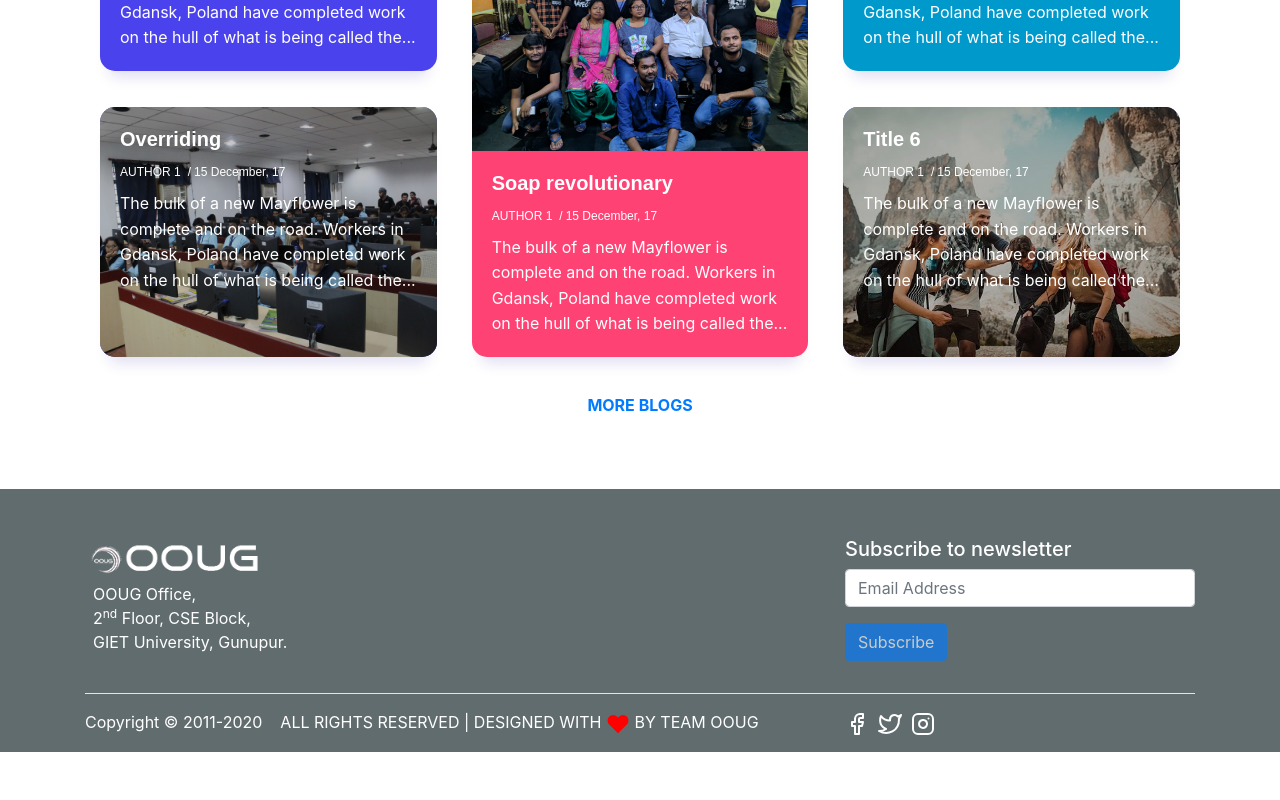
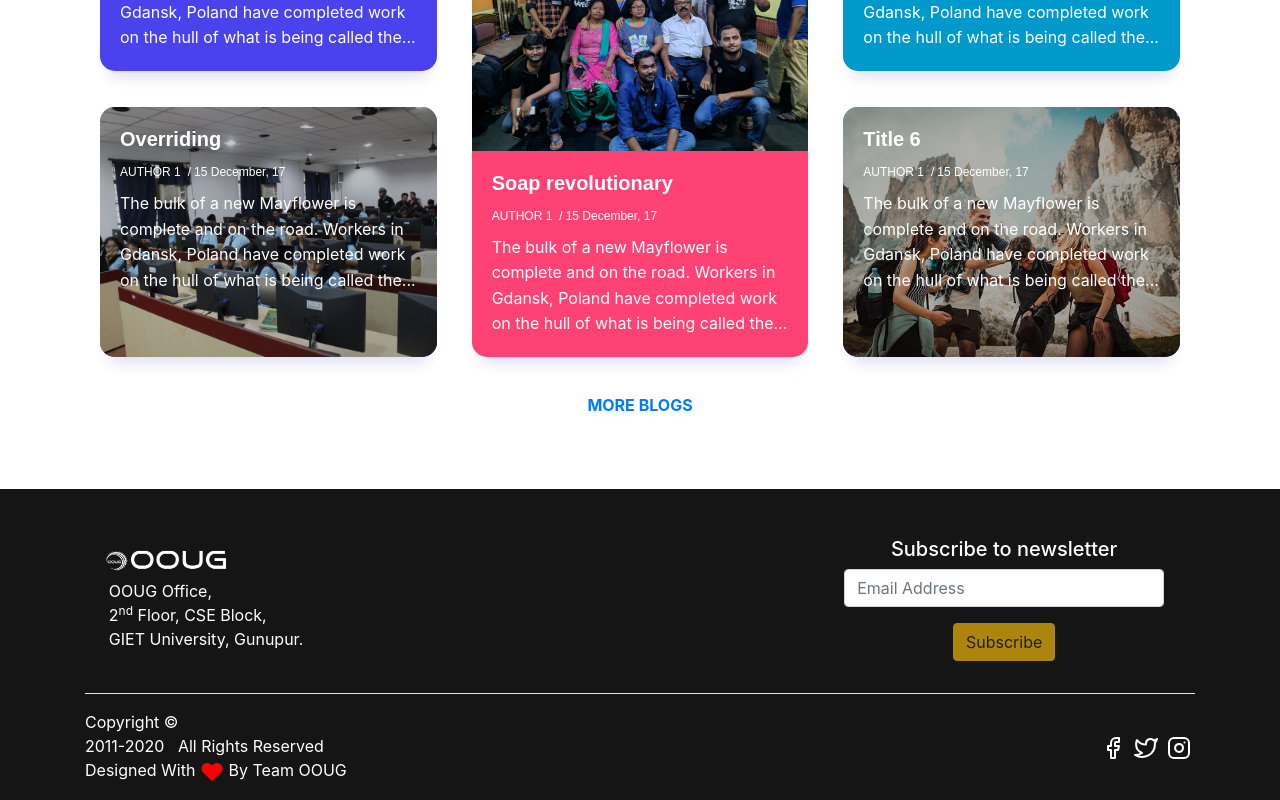
Before and after one commit to ooug/web, an Angular app: page / in a window 1280 px wide. Shown: the part 2438-3238 px from the top of the page. Before the commit the page ends 3190 px from the top, so only its background shows below. Built offline with nearby package versions, Linux system fonts and the light colour scheme.

Commit message:
footer alignment change

```diff
--- a/src/app/components/footer/footer.component.html
+++ b/src/app/components/footer/footer.component.html
@@ -3,14 +3,14 @@
     <!-- contact and newsletter -->
     <div class="row pt-5 pb-3">
       <!-- OOUG contact -->
-      <div class="col-md-4 col-12 my-auto">
+      <div class="col-md-3 col-12 my-auto">
         <img
           src="./assets/images/footer-logo.png"
           alt="footer_logo"
-          class="img-fluid"
+          class="img-fluid d-md-inline d-block"
           width="50%"
         />
-        <div class="ml-2 mt-2">
+        <div class="ml-2 mt-2 text-md-left text-center">
           OOUG Office,<br />
           2<sup>nd</sup> Floor, CSE Block,<br />
           GIET University, Gunupur.
@@ -22,27 +22,30 @@
       </div>
       <!-- subscribe to newsletter -->
       <div class="col-md-4 col-12 my-auto">
-        <h5>Subscribe to newsletter</h5>
+        <h5 class="text-center">Subscribe to newsletter</h5>
         <form class="form" [formGroup]="subscribeForm" (ngSubmit)="subscribe()">
-          <div class="form-group">
+          <div class="form-group col">
             <input
               type="email"
               placeholder="Email Address"
               name="email"
               id="email"
               class="form-control"
+              width="60%"
               formControlName="email"
               required
               email
             />
           </div>
+          <div class="text-center">
             <button
               type="submit"
-            class="btn btn-primary"
+              class="btn btn-warning"
               [disabled]="subscribeForm.invalid"
             >
               Subscribe
             </button>
+          </div>
         </form>
       </div>
     </div>
@@ -55,12 +58,17 @@
     <!-- copyright and social icons -->
     <div class="row pb-3">
       <div class="col-md-8 col-12 my-auto">
-        Copyright &copy; 2011-2020 &nbsp;&nbsp; ALL RIGHTS RESERVED | DESIGNED
-        WITH <img src="./assets/svgs/social/heart.svg" alt="Heart" /> BY TEAM
-        OOUG
+        <div class="text-center text-md-left">Copyright &copy;</div>
+        <div class="text-center text-md-left">
+          2011-2020 &nbsp;&nbsp;All Rights Reserved
         </div>
-      <div class="col-md-4 col-12">
-        <span>
+        <div class="text-center text-md-left">
+          Designed With
+          <img src="./assets/svgs/social/heart.svg" alt="Heart" /> By Team OOUG
+        </div>
+      </div>
+      <div class="col-md-4 col-4">
+        <span class="float-md-right">
           <a href="#" title="Facebook" class="text-white"
             ><img src="./assets/svgs/social/facebook.svg" alt="facebook" /></a
           >&nbsp;
--- a/src/app/components/footer/footer.component.scss
+++ b/src/app/components/footer/footer.component.scss
@@ -1,6 +1,6 @@
 @import 'https://fonts.googleapis.com/css?family=Roboto';
 footer {
-  background-color: #616c6f;
+  background-color: #161516;
 }
 
 p {
```
Lines whose indentation alone changed are shown as unchanged.
